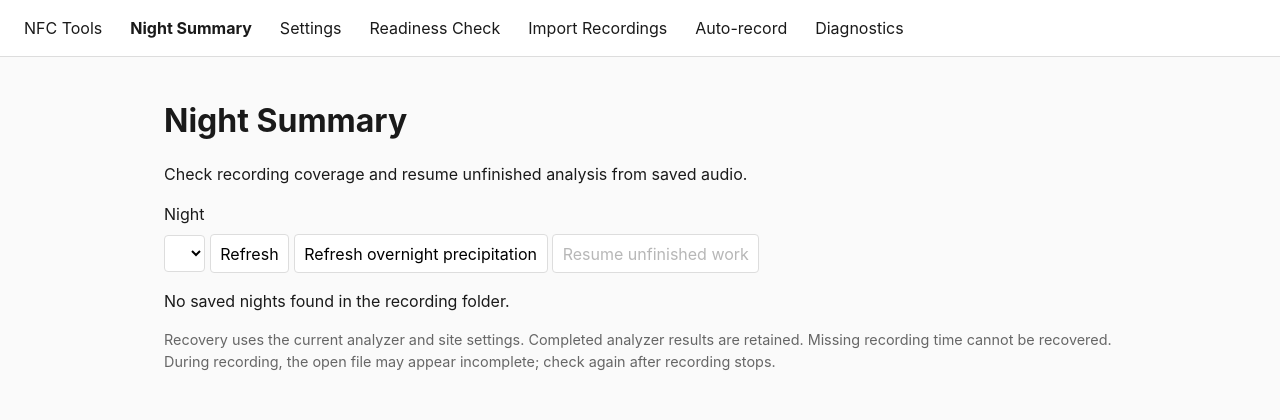
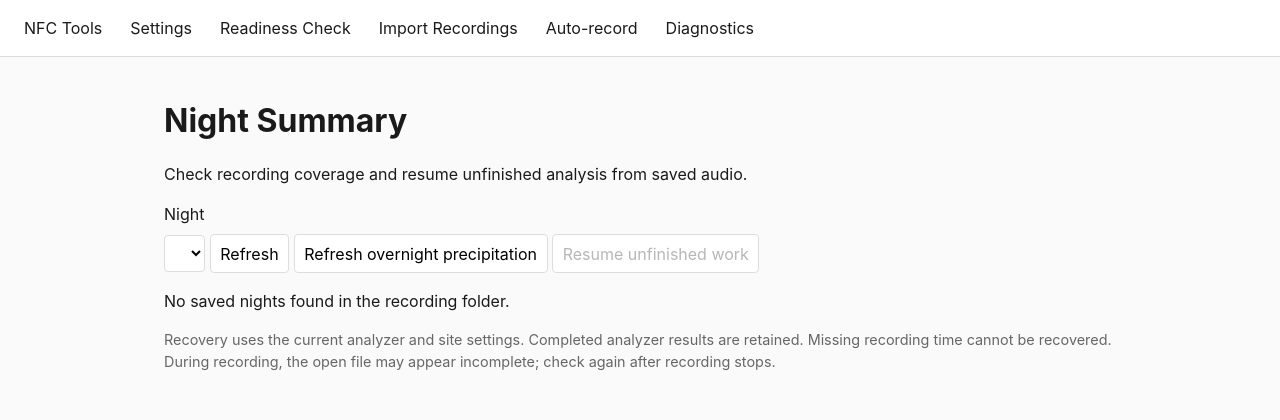
Before and after one commit to AndrewW-NFC/NFC-tools, a FastAPI app: page /nights in a window 1280 px wide. Shown: the top 420 px of the page. Run offline with FastAPI, Linux system fonts and the light colour scheme; lists and menus that the app fills with data are empty; parts of the project's set-up code (start-up, migrations or seed data) failed here and were passed over.

Commit message:
Remove Night Summary navigation tab

```diff
--- a/src/nfc_tools/web/templates/base.html
+++ b/src/nfc_tools/web/templates/base.html
@@ -11,7 +11,6 @@
 <header class="topbar">
   <nav class="main-nav" aria-label="Main navigation">
     <a href="/dashboard" class="{% if request.url.path == '/dashboard' or request.url.path == '/' %}active{% endif %}">NFC Tools</a>
-    <a href="/nights" class="{% if request.url.path == '/nights' %}active{% endif %}">Night Summary</a>
     <a href="/settings" class="{% if request.url.path.startswith('/settings') %}active{% endif %}">Settings</a>
     <a href="/readiness" class="{% if request.url.path.startswith('/readiness') %}active{% endif %}">Readiness Check</a>
     <a href="/import-recordings" class="{% if request.url.path.startswith('/import-recordings') %}active{% endif %}">Import Recordings</a>
```
